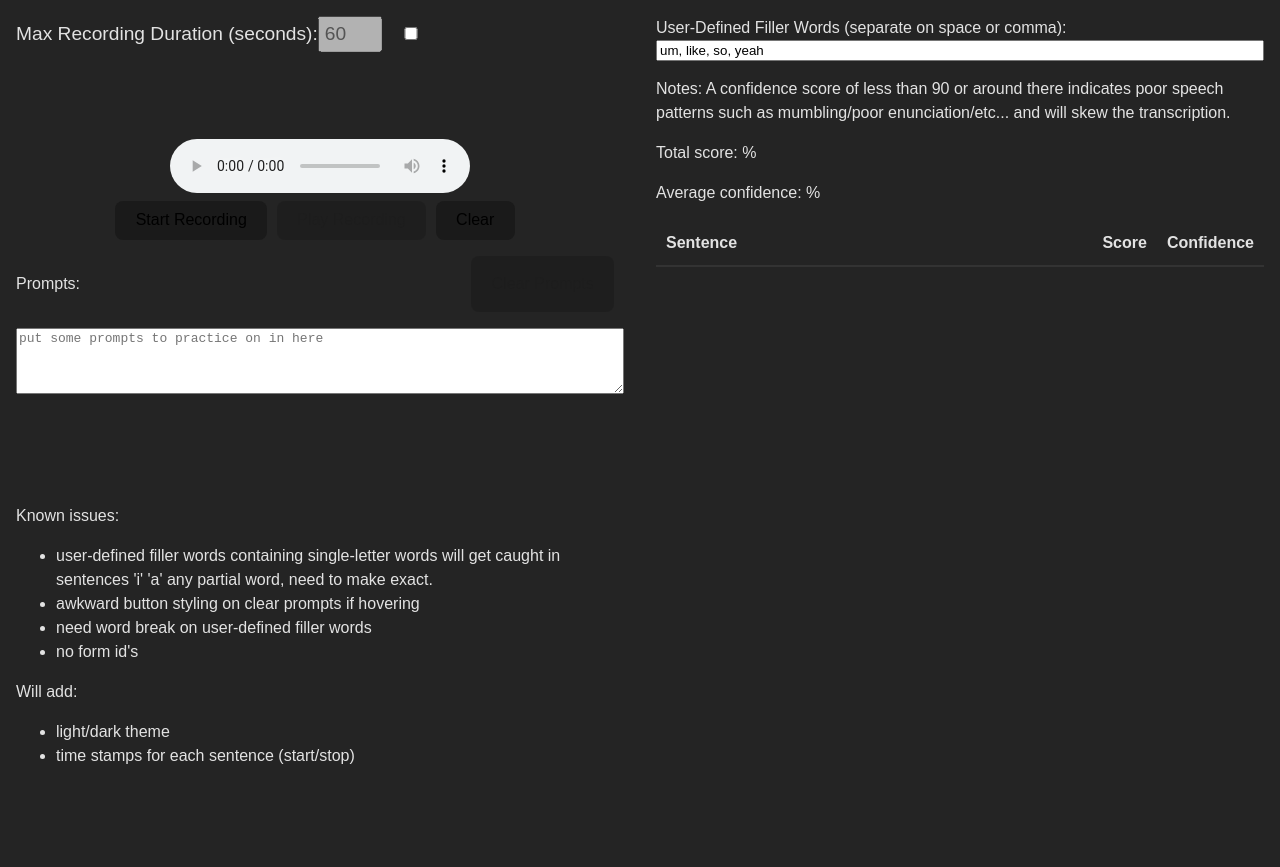
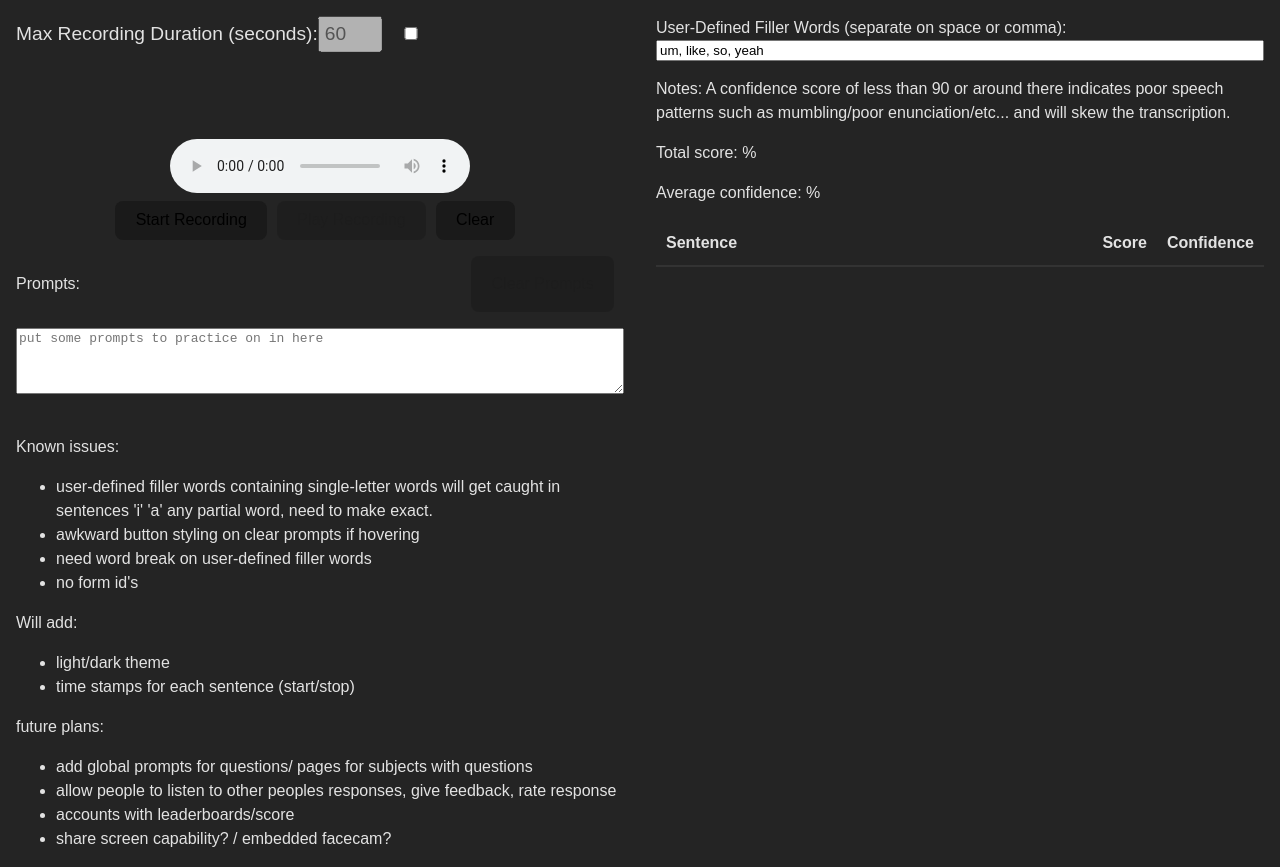
Before and after one commit to chance-robinson/speechify, a React (Vite) app: page / in a window 1280 px wide. Before the commit the page ends 800 px from the top, so only its background shows below. Built offline with nearby package versions, Linux system fonts and the light colour scheme.

Commit message:
more notes

```diff
--- a/src/App.jsx
+++ b/src/App.jsx
@@ -92,7 +92,7 @@ function App() {
           </label>
         </div>
         <div className="bottom-container">
-        <div className="known-issues">
+        <div>
           <p>Known issues:</p>
           <ul>
             <li>
@@ -104,11 +104,20 @@ function App() {
             <li>no form id's</li>
           </ul>
         </div>
-        <div className="future-additions">
+        <div>
           <p>Will add:</p>
           <ul>
             <li>light/dark theme</li>
             <li>time stamps for each sentence (start/stop)</li>
+          </ul>
+        </div>
+        <div>
+          <p>future plans:</p>
+          <ul>
+            <li>add global prompts for questions/ pages for subjects with questions</li>
+            <li>allow people to listen to other peoples responses, give feedback, rate response</li>
+            <li>accounts with leaderboards/score</li>
+            <li>share screen capability? / embedded facecam?</li>
           </ul>
         </div>
       </div>
```
